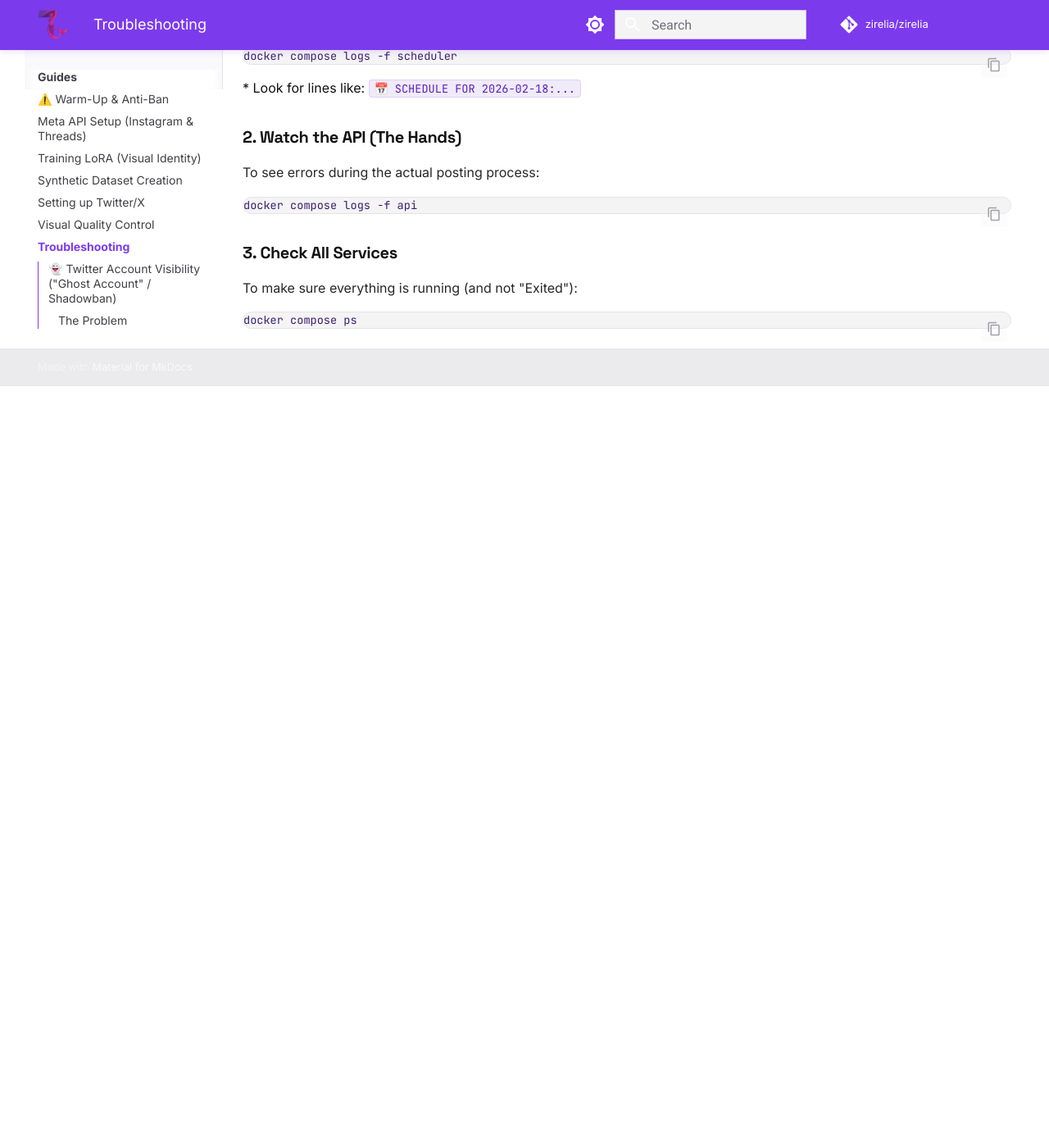
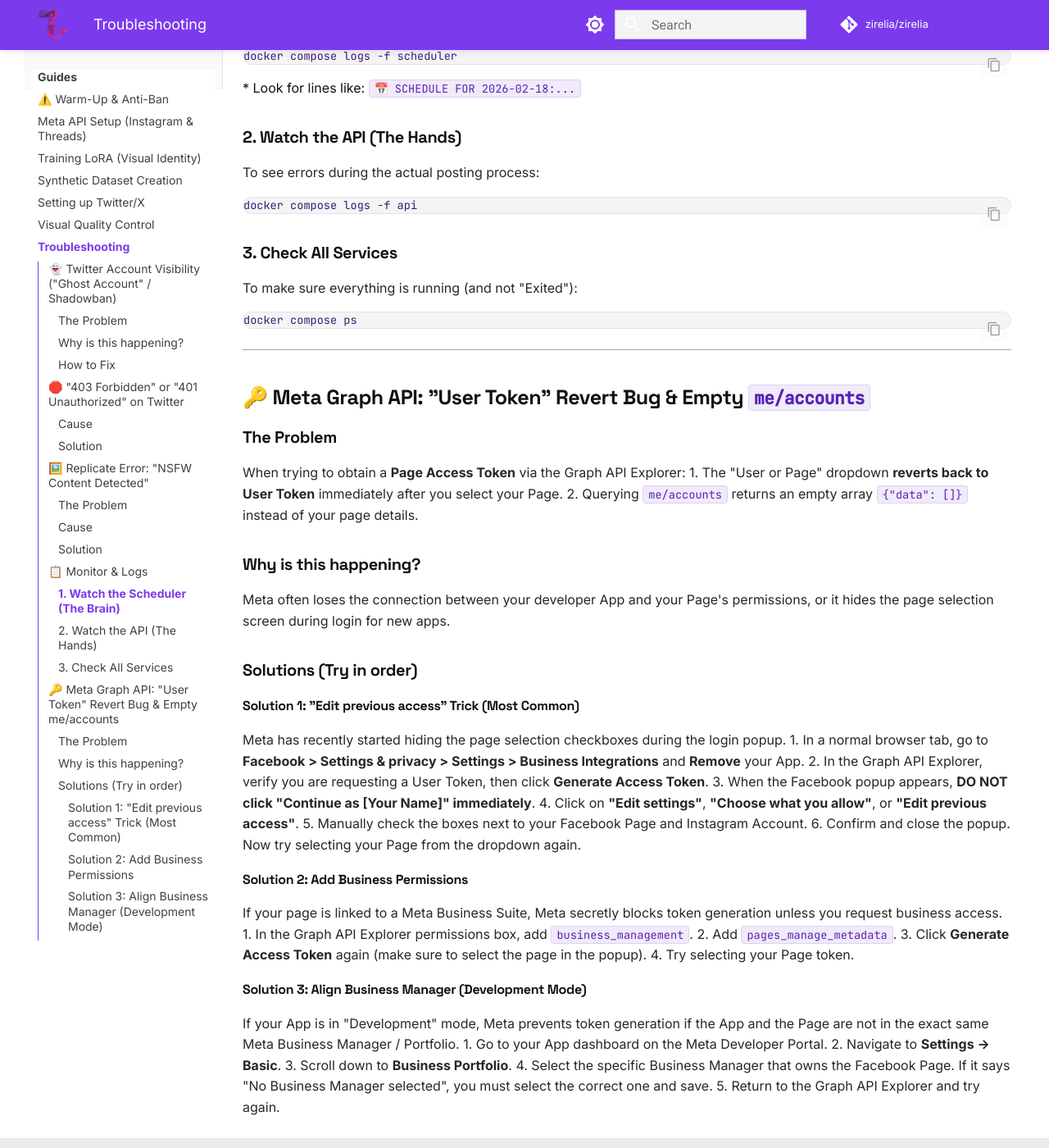
Before and after one commit to zirelia/zirelia, an MkDocs documentation site: the page built from docs/troubleshooting.md, in a window 1280 px wide and 1400 px high, scrolled down 2195 px. Shown: the whole window at 82% size. Built offline with MkDocs 1.6.1 and Material for MkDocs 9.7.7, drawn with Linux system fonts in a browser that asks for light colours; comment, search, counter and statistics services are not loaded; before the commit the page ends 2666 px from its top, so only the background shows below that.

Commit message:
Adding features

````diff
--- a/docs/guides/meta_setup.md
+++ b/docs/guides/meta_setup.md
@@ -82,14 +82,22 @@
 7. WE ARE CLOSE: Return to the **User or Page** dropdown and open it. Click on the **Name of your Page** (e.g., "Sienna Fox").
 8. The long string in the center of the screen will change: **that is your Page Token**! Copy it somewhere safe.
 
-### Making the Token Long-Lived
+### Making the Token TEMPORARY -> PERMANENT (Never Expires)
 
-You need a token that doesn't expire every hour for an autonomous bot.
+The default token expires after 1 hour. Extending it normally makes it last 60 days. But for an autonomous bot, you must generate a **Permanent Page Access Token**:
 
-1. Still in the Graph API Explorer, click the small blue exclamation mark (ℹ️) next to your short-lived token.
+1. Still in the Graph API Explorer (with your short-lived *User* Token already loaded), click the small blue exclamation mark (ℹ️) next to the token string.
 2. Click **Open in Access Token Tool**.
 3. At the bottom of the tool page, click **Extend Access Token**.
-4. This will generate a long-lived token (usually valid for 60 days). **Copy this token**. This will be your `META_ACCESS_TOKEN` in the `.env` file.
+4. This generates a 60-day User token. **Copy this 60-day token.**
+5. Now return to the main Graph API Explorer page.
+6. **Paste the 60-day token** into the "Access Token" field (overwriting the old one).
+7. In the API URL bar (where it says `GET v26.0 /`), delete everything and type: `me/accounts`
+8. Click **Submit**.
+9. In the black box on the right, you will see a list of your Pages. Under your Page name (e.g., Sienna Fox), you will see an `access_token` field with a very long string.
+10. **THAT TOKEN IS PERMANENT!** You can verify this by pasting it into the Access Token Debugger: the Expiration will say "Never".
+
+**Copy this permanent token.** This will be your `META_ACCESS_TOKEN` in the `.env` file, and your bot will never stop working.
 
 ### Finding your IDs (Facebook Page ID and Instagram Account ID)
 
@@ -148,5 +156,5 @@
 
 ### Important Notes for Production
 
-*   **Token Expiration**: Meta's long-lived tokens typically expire after 60 days. In Phase 4 development, we will need to implement an automated Token Refresh script to keep the bot running indefinitely without manual intervention.
-*   **App Review**: While you are the only user of the app (Admin role), you do **not** need to submit your app for Meta App Review. You can remain in "Development" mode. However, if the tokens expire frequently, switching to "Live" mode might be necessary, though this requires fulfilling Meta's business verification requirements.
+*   **Token Expiration**: If you correctly followed the steps to obtain a **Permanent Page Access Token**, it will **never expire**. It works indefinitely unless you change your Facebook password or manually revoke the App's access from your settings.
+*   **App Review**: While you are the only user of the app (Admin role), you do **not** need to submit your app for Meta App Review. You can remain in "Development" mode. It will remain private and 100% functional for your own linked accounts.
--- a/docs/troubleshooting.md
+++ b/docs/troubleshooting.md
@@ -81,3 +81,41 @@
 ```bash
 docker compose ps
 ```
+
+---
+
+## 🔑 Meta Graph API: "User Token" Revert Bug & Empty `me/accounts`
+
+### The Problem
+When trying to obtain a **Page Access Token** via the Graph API Explorer:
+1. The "User or Page" dropdown **reverts back to User Token** immediately after you select your Page.
+2. Querying `me/accounts` returns an empty array `{"data": []}` instead of your page details.
+
+### Why is this happening?
+Meta often loses the connection between your developer App and your Page's permissions, or it hides the page selection screen during login for new apps.
+
+### Solutions (Try in order)
+
+#### Solution 1: "Edit previous access" Trick (Most Common)
+Meta has recently started hiding the page selection checkboxes during the login popup.
+1. In a normal browser tab, go to **Facebook > Settings & privacy > Settings > Business Integrations** and **Remove** your App.
+2. In the Graph API Explorer, verify you are requesting a User Token, then click **Generate Access Token**.
+3. When the Facebook popup appears, **DO NOT click "Continue as [Your Name]" immediately**.
+4. Click on **"Edit settings"**, **"Choose what you allow"**, or **"Edit previous access"**.
+5. Manually check the boxes next to your Facebook Page and Instagram Account.
+6. Confirm and close the popup. Now try selecting your Page from the dropdown again.
+
+#### Solution 2: Add Business Permissions
+If your page is linked to a Meta Business Suite, Meta secretly blocks token generation unless you request business access.
+1. In the Graph API Explorer permissions box, add `business_management`.
+2. Add `pages_manage_metadata`.
+3. Click **Generate Access Token** again (make sure to select the page in the popup).
+4. Try selecting your Page token.
+
+#### Solution 3: Align Business Manager (Development Mode)
+If your App is in "Development" mode, Meta prevents token generation if the App and the Page are not in the exact same Meta Business Manager / Portfolio.
+1. Go to your App dashboard on the Meta Developer Portal.
+2. Navigate to **Settings -> Basic**.
+3. Scroll down to **Business Portfolio**.
+4. Select the specific Business Manager that owns the Facebook Page. If it says "No Business Manager selected", you must select the correct one and save.
+5. Return to the Graph API Explorer and try again.
````
Also changed, not shown: other parts of docs/guides/meta_setup.md (+1 -1 lines), README.md (+15 -6 lines), docs/getting-started/configuration.md (+15 -0 lines), docs/guides/account_warmup.md (+4 -1 lines), roadmap/guide-ita/Guida_Meta_IT.md (+14 -6 lines), roadmap/guide-ita/Troubleshooting_Meta_Token.md (+38 -33 lines).
